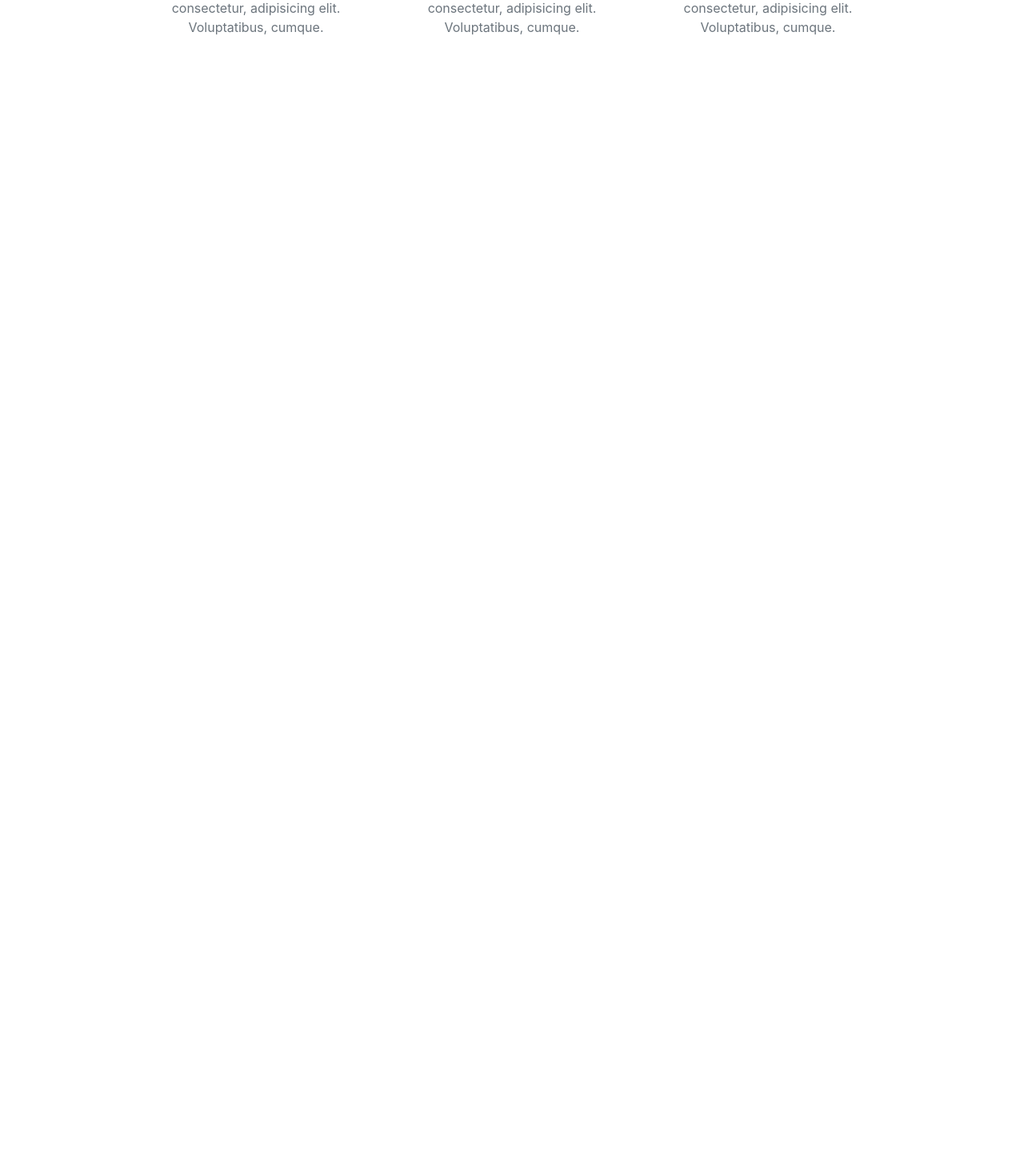
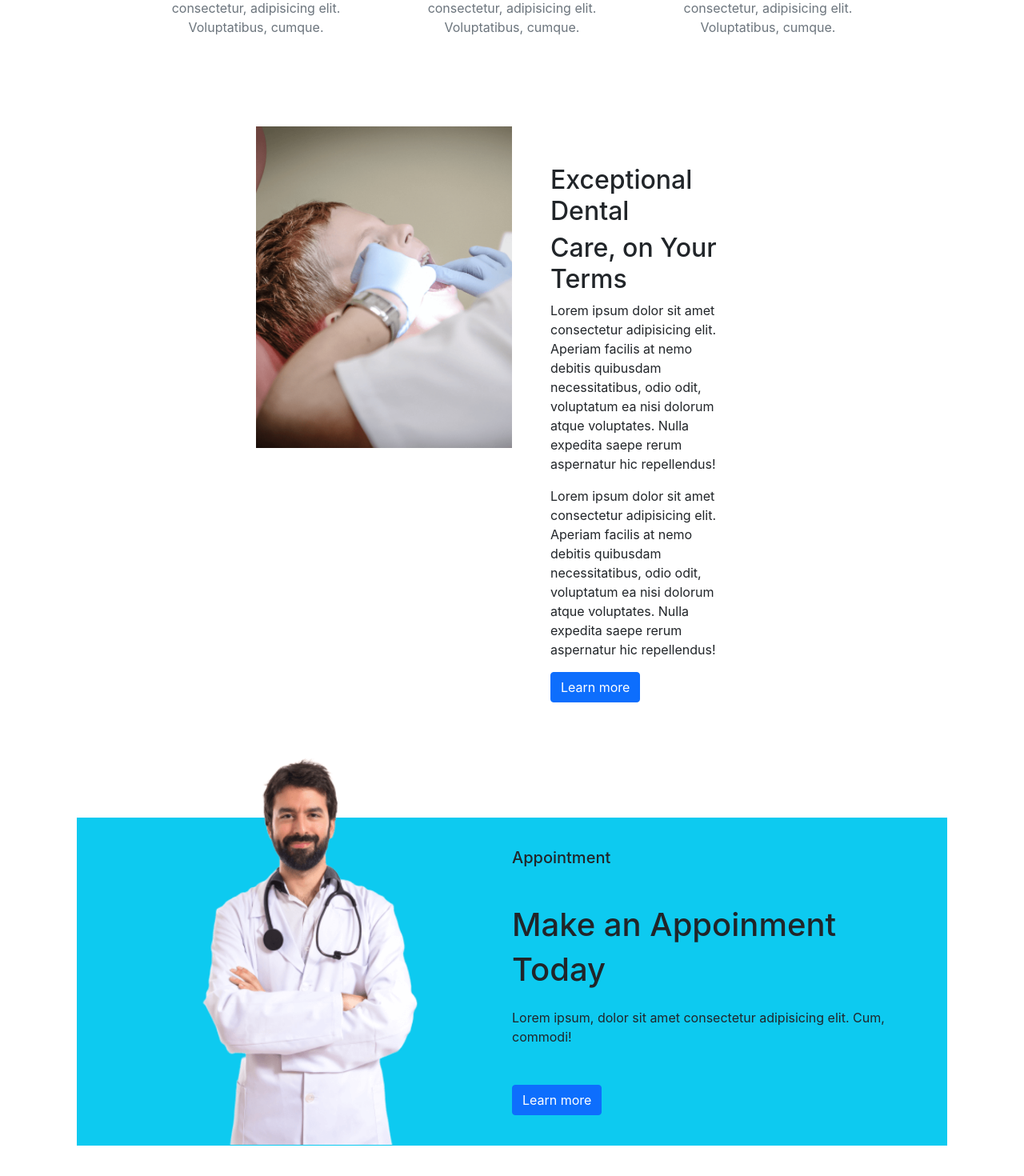
Before and after one commit to mdazim14/doctors-portal-client, a React (Create React App) app: page / in a window 1280 px wide. Shown: the part 1374-2844 px from the top of the page at 80% size. Before the commit the page ends 1436 px from the top, so only its background shows below. Built offline with nearby package versions, Linux system fonts and the light colour scheme.

Commit message:
make appoinment

```diff
--- /dev/null
+++ b/src/components/Home/Exceptional/Exceptional.js
@@ -0,0 +1,22 @@
+import React from 'react';
+import treatment from '../../../images/treatment.png';
+
+const Exceptional = () => {
+    return (
+        <div className="d-flex mt-5 pt-5 mb-5 pb-5">
+            <div className="col-md-6 text-end">
+                <img className="w-50" src={treatment} alt="" />
+            </div>
+            <div className="col-md-6 w-25 p-5 ">
+                <h2>Exceptional Dental</h2>
+                <h2>Care, on Your Terms</h2>
+                <p>Lorem ipsum dolor sit amet consectetur adipisicing elit. Aperiam facilis at nemo debitis quibusdam necessitatibus, odio odit, voluptatum ea nisi dolorum atque voluptates. Nulla expedita saepe rerum aspernatur hic repellendus!</p>
+                <p>Lorem ipsum dolor sit amet consectetur adipisicing elit. Aperiam facilis at nemo debitis quibusdam necessitatibus, odio odit, voluptatum ea nisi dolorum atque voluptates. Nulla expedita saepe rerum aspernatur hic repellendus!</p>
+
+                <button className="btn btn-primary">Learn more</button>
+            </div>
+        </div>
+    );
+};
+
+export default Exceptional;
--- a/src/components/Home/Home/Home.js
+++ b/src/components/Home/Home/Home.js
@@ -1,5 +1,7 @@
 import React from 'react';
+import Exceptional from '../Exceptional/Exceptional';
 import Header from '../Header/Header';
+import MakeAppoinment from '../MakeAppoinment/MakeAppoinment';
 import Services from '../Services/Services';
 
 const Home = () => {
@@ -7,7 +9,8 @@ const Home = () => {
         <div>
             <Header></Header>
             <Services></Services>
-            {/* <h1>Lorem Ipsum is simply dummy text of the printing Letraset sheets containing Lorem Ipsum passages, and more recently with desktop publishing software like Aldus PageMaker including versions of Lorem Ipsum.</h1> */}
+            <Exceptional></Exceptional>
+            <MakeAppoinment></MakeAppoinment>
         </div>
     );
 };
--- /dev/null
+++ b/src/components/Home/MakeAppoinment/MakeAppoinment.js
@@ -0,0 +1,33 @@
+import React from 'react';
+import Doctor from '../../../images/doctor.png';
+
+const MakeAppoinment = () => {
+    const styles = {
+        height: '410px',
+    }
+    const styleImg = {
+        position: 'relative',
+        top: '-63px',
+        height: '535px'
+    }
+    return (
+        <main className="m-5">
+
+            <div style={styles} className="text-center m-5  d-flex align-items-center bg-info">
+                <div className="col-md-6 text-end">
+                    <img style={styleImg} src={Doctor} alt="" />
+                </div>
+                <div className="col-md-6 text-start">
+                    <h5 className="mb-5">Appointment</h5>
+                    <h1>Make an Appoinment</h1>
+                    <h1 className="mb-4">Today</h1>
+                    <p className="mb-4">Lorem ipsum, dolor sit amet consectetur adipisicing elit. Cum, commodi!</p>
+                    <button className="mt-4 btn btn-primary">Learn more</button>
+                </div>
+            </div>
+
+        </main>
+    );
+};
+
+export default MakeAppoinment;
```
